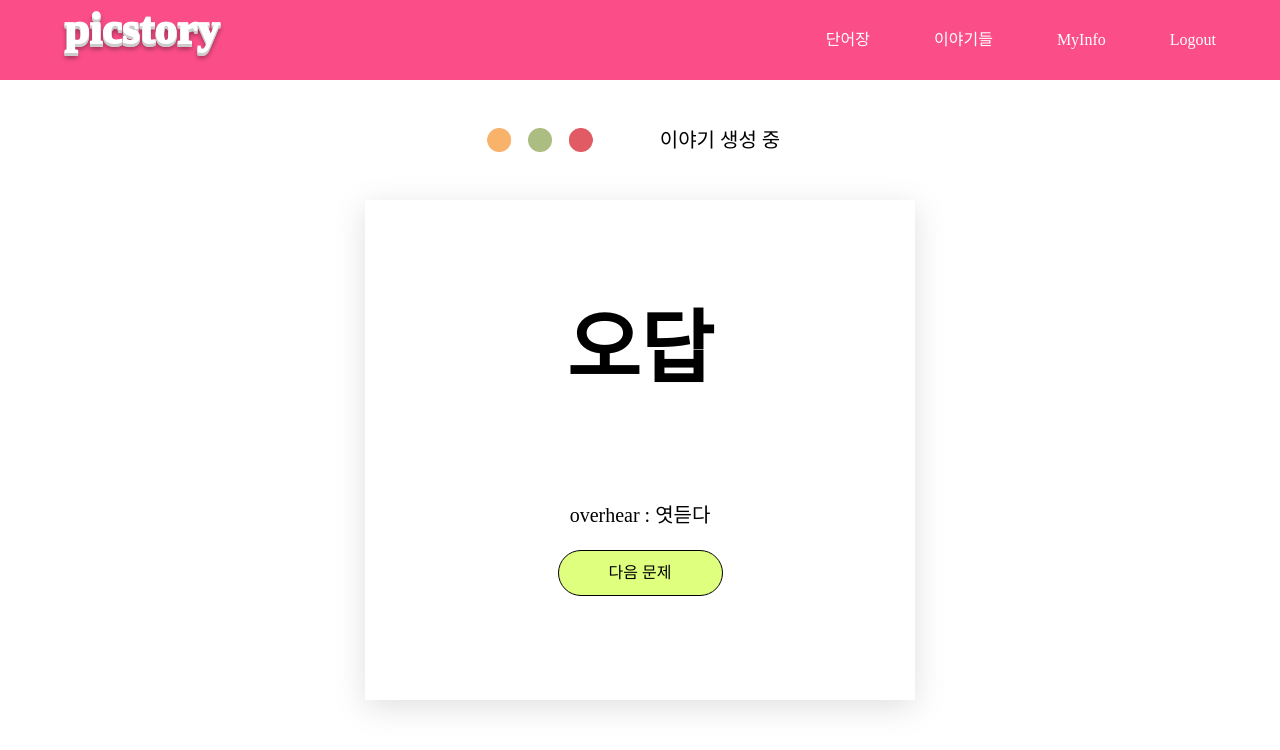
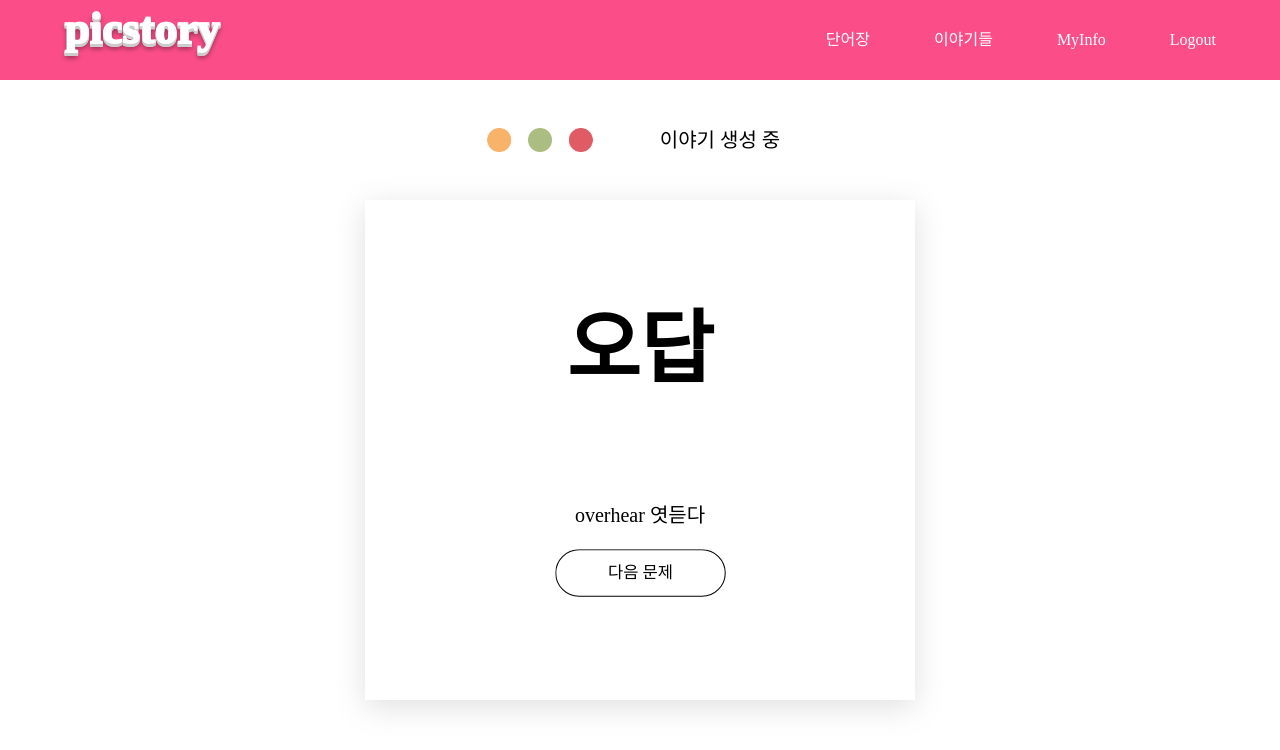
Before and after one commit to RUNGOAT/Picstory, a React (Create React App) app in the folder frontend/frontproject/: page /Loading in a window 1280 px wide. Both pictures are taken after a click on the button "정답 확인". Shown: the top 750 px of the page. Built offline with nearby package versions, Linux system fonts and the light colour scheme; a web font is replaced by a local one.

Commit message:
[EDIT] 로딩 페이지 수정

```diff
--- a/frontend/frontproject/src/assets/css/loading.module.css
+++ b/frontend/frontproject/src/assets/css/loading.module.css
@@ -42,18 +42,17 @@
   margin: 20px auto;
   padding: 10px 0;
   width: 30%;
-  /* transition: all ease 1s; */
-  animation: sizeChange2 1s infinite alternate;
+  animation: sizeChange 1s infinite alternate;
 }
 .submit:hover {
-  transform: rotate(-45deg);
   display: block;
   border: 1px solid black;
   border-radius: 30px;
   margin: 20px auto;
   padding: 10px 0;
   width: 30%;
-  animation: sizeChange2 0.5s infinite;
+  animation: sizeChange 0s infinite alternate;
+  transform: scale(1.1);
 }
 
 .notice {
@@ -81,7 +80,7 @@
   padding-left: 40px;
 }
 .nextBtn {
-  animation: colorChange 0.6s linear infinite alternate;
+  animation: sizeChange 0.6s linear infinite alternate;
 }
 .resultBtn {
   margin-left: 20px;
@@ -107,37 +106,14 @@
 
 @keyframes colorChange {
   from {
-    background-color: rgb(246, 255, 218);
+    border: 1px solid rgb(210, 210, 210);
   }
   to {
-    background-color: rgb(211, 255, 80);
+    border: 1px solid black;
   }
 }
 
 @keyframes sizeChange {
-  0% {
-    transform: scale(1);
-    transform: rotate(-7deg);
-  }
-  14% {
-    transform: scale(1.1);
-    transform: rotate(7deg);
-  }
-  28% {
-    transform: scale(1);
-    transform: rotate(-7deg);
-  }
-  42% {
-    transform: scale(1.1);
-    transform: rotate(7deg);
-  }
-  70% {
-    transform: scale(1);
-    transform: rotate(-7deg);
-  }
-}
-
-@keyframes sizeChange2 {
   50% {
     transform: scale(1);
     /* transform: translateY(-5px); */
--- a/frontend/frontproject/src/components/storyCreate/loading.tsx
+++ b/frontend/frontproject/src/components/storyCreate/loading.tsx
@@ -52,6 +52,7 @@ export default function Loading() {
               <img
                 className={styles.nextIcon}
                 src="https://cdn-icons-png.flaticon.com/512/2985/2985034.png"
+                alt=""
               ></img>
             </button>
           </>
@@ -85,7 +86,7 @@ export default function Loading() {
           <div className={styles.box}>
             <div className={styles.word}>정답</div>
             <div className={styles.answer}>
-              {list[idx].word} : {list[idx].mean}
+              {list[idx].word} {list[idx].mean}
             </div>
             <button
               className={`${styles['submit']} ${styles['nextBtn']}`}
@@ -99,7 +100,7 @@ export default function Loading() {
           <div className={styles.box}>
             <div className={styles.word}>오답</div>
             <div className={styles.answer}>
-              {list[idx].word} : {list[idx].mean}
+              {list[idx].word} {list[idx].mean}
             </div>
 
             <button
```
